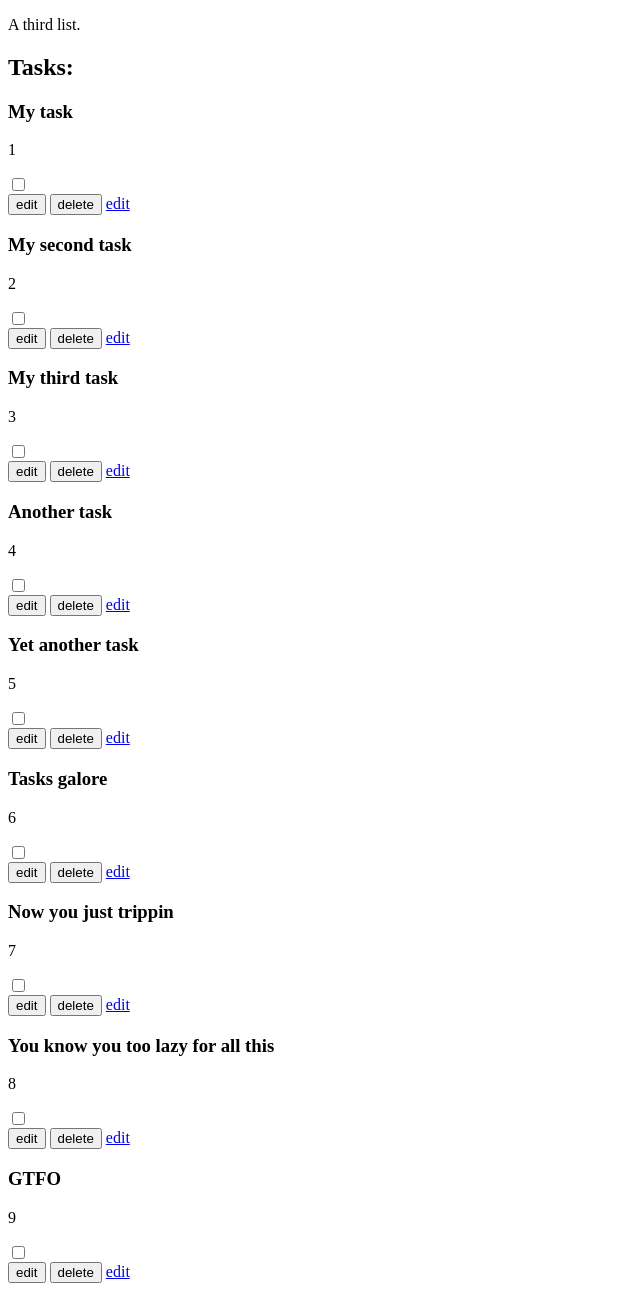
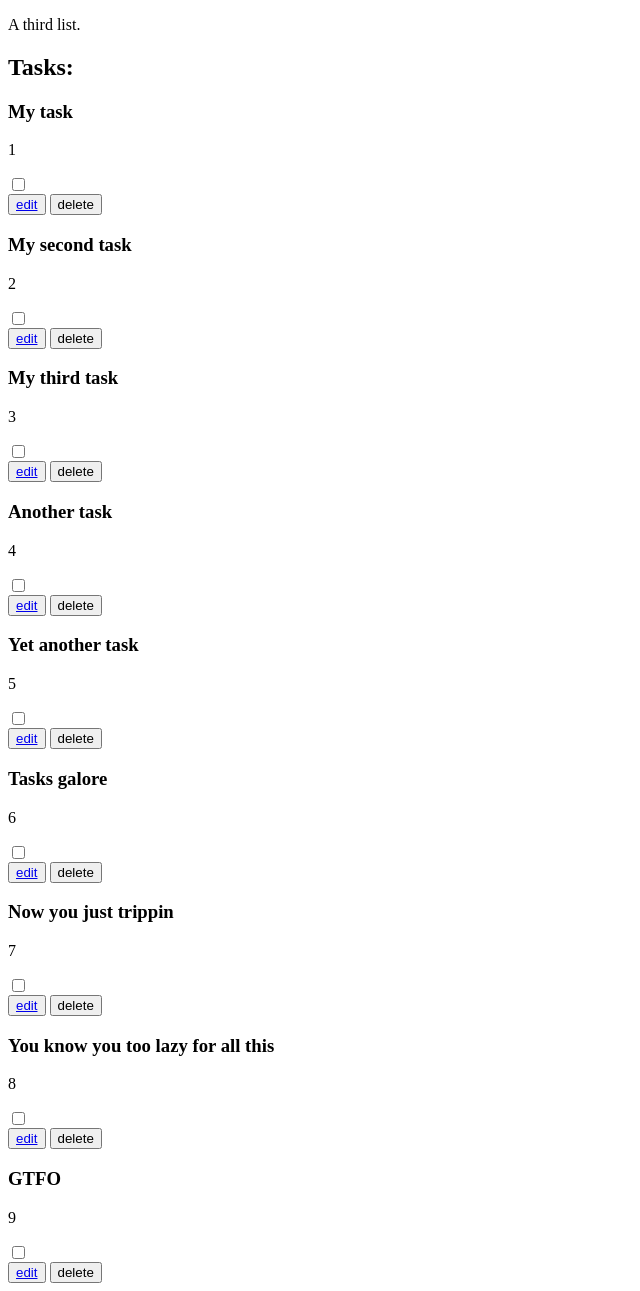
Before and after one commit to chas-academy/u03-todo-Shah-Sabouri, a PHP site: page / in a window 1280 px wide. Shown: the part 307-1598 px from the top of the page, without its empty margins (0-640 px from the left). Run offline with PHP 8.4, Linux system fonts and the light colour scheme; data comes from the database, SQL or seed files in the repository.

Commit message:
fixed edit button in index

```diff
--- a/src/index.php
+++ b/src/index.php
@@ -45,9 +45,8 @@ include './functions/crud-functions.php'
                         <input type="checkbox" <?php if ($t['isDone']) echo 'checked'; ?>>
                     </div>
                     <div class="cta-container">
-                        <button>edit</button>
+                        <button><a href="./views/edit.php">edit</a></button>
                         <button>delete</button>
-                        <a href="./views/edit.php">edit</a>
                     </div>
                 </div>
             </div>
```
